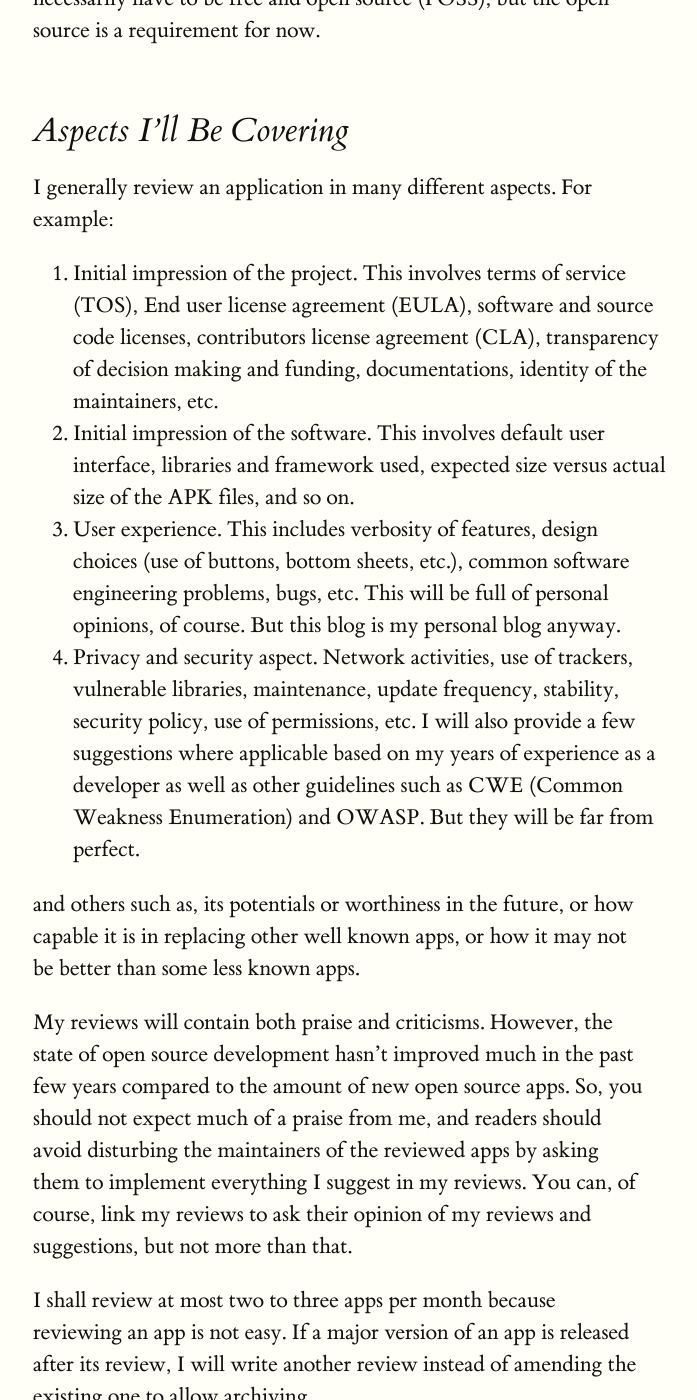
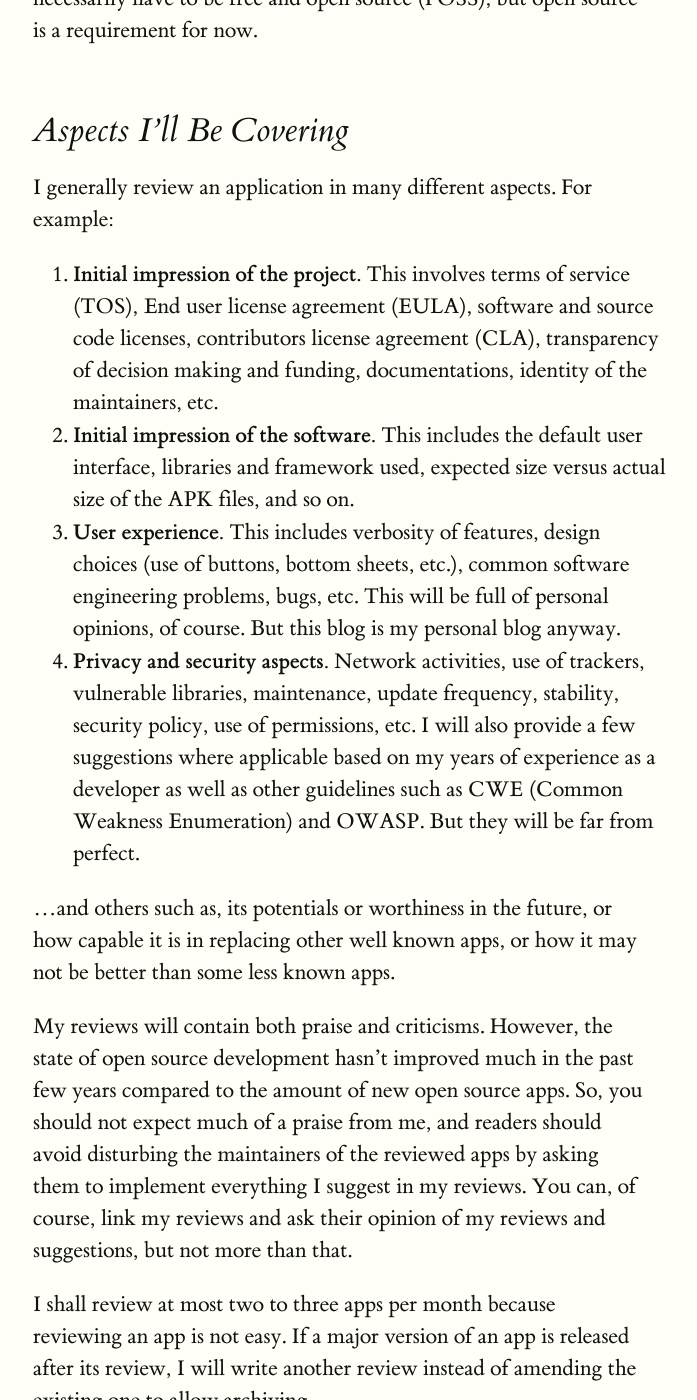
Before and after one commit to MuntashirAkon/blog, a Jekyll site: the page built from _posts/2023-10-08-announcement-regarding-android-app-review.md, in a window 1280 px wide and 1400 px high, scrolled down 760 px. Shown: the whole window, without its empty margins (127-824 px from the left). Built offline with Jekyll 4.4.1, drawn with Linux system fonts in a browser that asks for light colours; some of the changed text lies outside the part shown.

Commit message:
Fix issues

```diff
--- a/_posts/2023-10-08-announcement-regarding-android-app-review.md
+++ b/_posts/2023-10-08-announcement-regarding-android-app-review.md
@@ -12,41 +12,41 @@ reviewing various open source Android applications. This idea came to my mind
 because a lot of readers here are using Android devices and I am already
 reviewing a lot of applications as part of my new project, [Android Debloat
 List](https://github.com/MuntashirAkon/android-debloat-list). The applications
-do not necessarily have to be free and open source (FOSS), but the open source
+do not necessarily have to be free and open source (FOSS), but open source
 is a requirement for now.
 
 ## Aspects I'll be covering
 
 I generally review an application in many different aspects. For example:
-1. Initial impression of the project. This involves terms of service (TOS),
+1. **Initial impression of the project.** This involves terms of service (TOS),
    End user license agreement (EULA), software and source code licenses,
    contributors license agreement (CLA), transparency of decision making and
    funding, documentations, identity of the maintainers, etc.
-2. Initial impression of the software. This involves default user interface,
-   libraries and framework used, expected size versus actual size of the APK
-   files, and so on.
-3. User experience. This includes verbosity of features, design choices (use of
-   buttons, bottom sheets, etc.), common software engineering problems, bugs,
-   etc. This will be full of personal opinions, of course. But this blog is my
-   personal blog anyway.
-4. Privacy and security aspect. Network activities, use of trackers, vulnerable
-   libraries, maintenance, update frequency, stability, security policy, use of
-   permissions, etc. I will also provide a few suggestions where applicable
-   based on my years of experience as a developer as well as other guidelines
-   such as CWE (Common Weakness Enumeration) and OWASP. But they will be far
-   from perfect.
+2. **Initial impression of the software.** This includes the default user
+   interface, libraries and framework used, expected size versus actual size of
+   the APK files, and so on.
+3. **User experience.** This includes verbosity of features, design choices
+   (use of buttons, bottom sheets, etc.), common software engineering problems,
+   bugs, etc. This will be full of personal opinions, of course. But this blog
+   is my personal blog anyway.
+4. **Privacy and security aspects.** Network activities, use of trackers,
+   vulnerable libraries, maintenance, update frequency, stability, security
+   policy, use of permissions, etc. I will also provide a few suggestions where
+   applicable based on my years of experience as a developer as well as other
+   guidelines such as CWE (Common Weakness Enumeration) and OWASP. But they
+   will be far from perfect.
 
-and others such as, its potentials or worthiness in the future, or how capable
-it is in replacing other well known apps, or how it may not be better than some
-less known apps.
+...and others such as, its potentials or worthiness in the future, or how
+capable it is in replacing other well known apps, or how it may not be better
+than some less known apps.
 
 My reviews will contain both praise and criticisms. However, the state of open
 source development hasn't improved much in the past few years compared to the
 amount of new open source apps. So, you should not expect much of a praise from
 me, and readers should avoid disturbing the maintainers of the reviewed apps by
 asking them to implement everything I suggest in my reviews. You can, of
-course, link my reviews to ask their opinion of my reviews and suggestions, but
-not more than that.
+course, link my reviews and ask their opinion of my reviews and suggestions,
+but not more than that.
 
 I shall review at most two to three apps per month because reviewing an app is
 not easy. If a major version of an app is released after its review, I will
--- a/tags.html
+++ b/tags.html
@@ -12,7 +12,7 @@ title: Tags
 <p class="align-center-tablet monospace">
 {% for tag in tags_list %}
   <span>
-    #<a href="{{ "tags/" | relative_url }}{{ tag | downcase }}">{{ tag | upcase }}</a>({{ site.tags[tag].size }}){% unless forloop.last %},{% endunless %}
+    #<a href="{{ "tags/" | relative_url }}{{ tag | slugify }}">{{ tag | upcase }}</a>({{ site.tags[tag].size }}){% unless forloop.last %},{% endunless %}
   </span>
 {% endfor %}
 </p>
```
Also changed, not shown: _tag_list/app-reviews.md (renamed from _tag_list/app_reviews.md).
